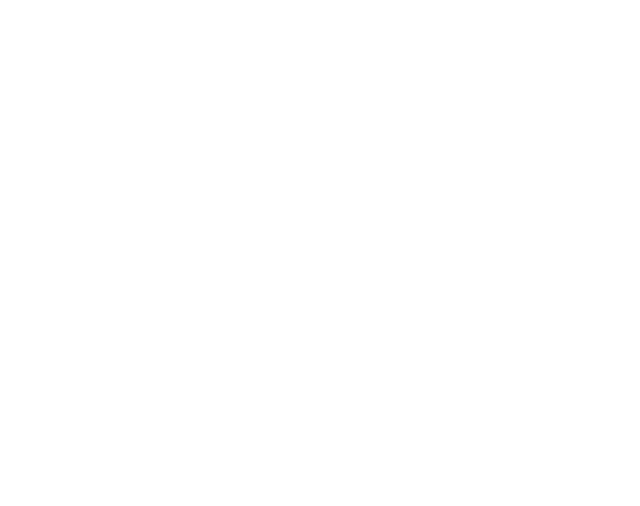
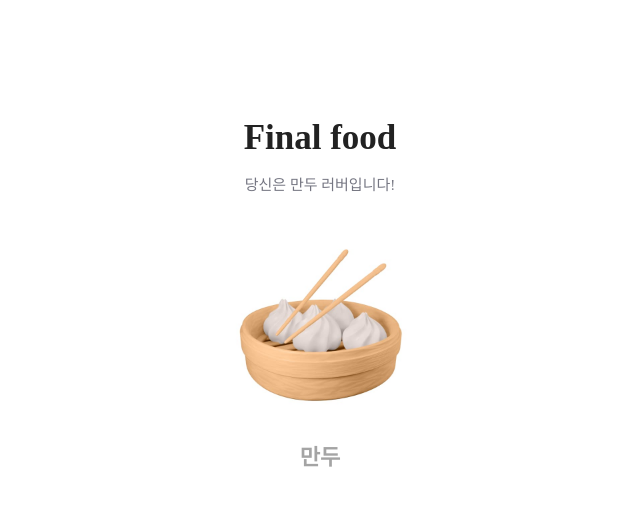
Before and after one commit to FoodieZone/Frontend, a React (Create React App) app: page /world_cup/result in a window 1280 px wide. Shown: the top 506 px of the page, without its empty margins (320-960 px from the left). Built offline with nearby package versions, Linux system fonts and the light colour scheme.

Commit message:
feat: 결과 페이지 퍼블리싱

```diff
--- a/src/pages/WorldCupResult.tsx
+++ b/src/pages/WorldCupResult.tsx
@@ -1,5 +1,50 @@
+import styled from '@emotion/styled';
+import Dumplings from 'assets/images/13 Dumplings.jpg';
+
 function WorldCupResult() {
-	return <div />;
+	return (
+		<Container>
+			<Title>Final food</Title>
+			<Description>당신은 만두 러버입니다!</Description>
+			<FoodImage src={Dumplings} alt="food-image" />
+			<FoodName>만두</FoodName>
+		</Container>
+	);
 }
 
 export default WorldCupResult;
+
+const Container = styled.main`
+	display: flex;
+	flex-direction: column;
+	align-items: center;
+`;
+
+const Title = styled.span`
+	margin-top: 124px;
+	color: #222;
+	font-size: 35px;
+	font-weight: 800;
+	line-height: 28px;
+`;
+
+const Description = styled.span`
+	margin-top: 24px;
+	color: #757682;
+	font-size: 15px;
+	font-weight: 400;
+	line-height: 19px;
+`;
+
+const FoodImage = styled.img`
+	width: 200px;
+	margin-top: 38px;
+`;
+
+const FoodName = styled.span`
+	margin-top: 18px;
+	color: #a4a4a4;
+	font-size: 22px;
+	font-weight: 800;
+	line-height: 14px;
+`;
```
Also changed, not shown: src/assets/images/13 Dumplings.jpg (added).
